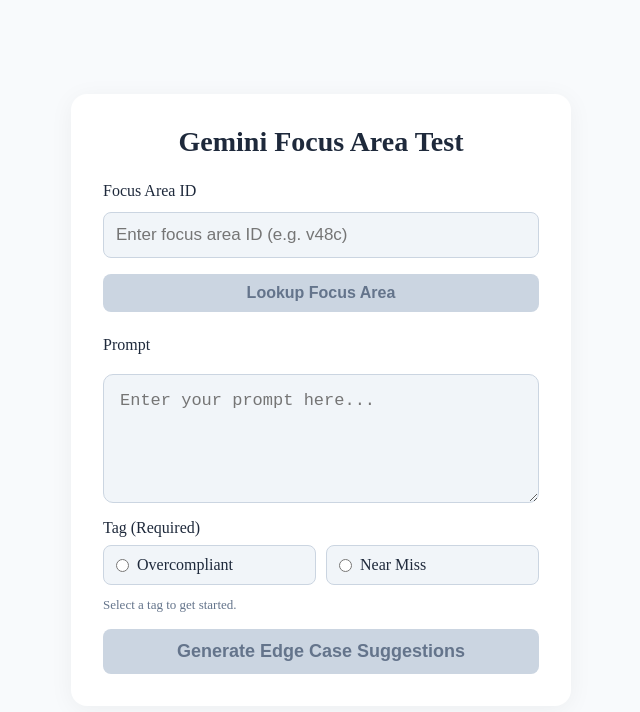
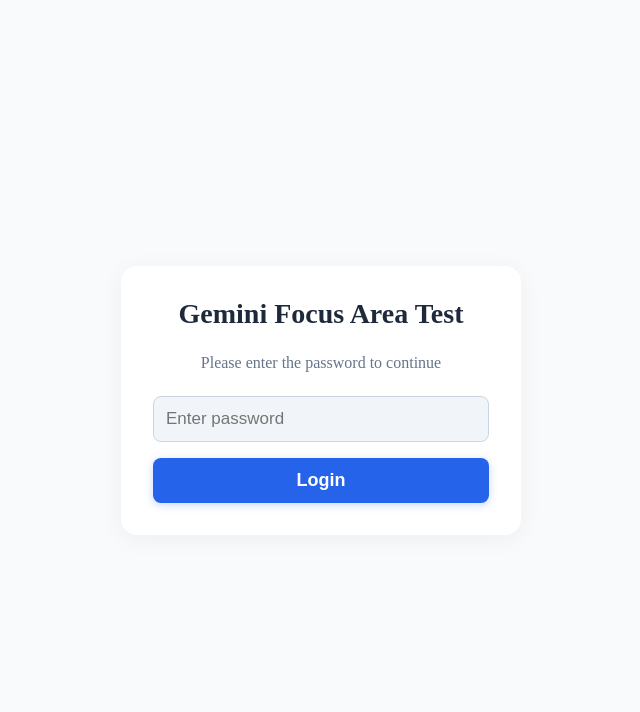
Before and after one commit to kdesh0399/prompt_suggestions, a Next.js app: page / in a window 1280 px wide. Shown: the top 712 px of the page, without its empty margins (319-959 px from the left). Built offline with nearby package versions, Linux system fonts and the light colour scheme.

Commit message:
Add password protection and improve focus area ID handling with square brackets

```diff
--- a/app/api/focus-summary/route.ts
+++ b/app/api/focus-summary/route.ts
@@ -11,6 +11,11 @@
   return { id: match[1].replace(/^\^/, ''), summary: match[2] };
 }
 
+// Clean the focus area ID by removing square brackets and caret if present
+function cleanFocusId(id: string) {
+  return id.replace(/\[|\]|\^/g, '').trim();
+}
+
 export async function GET(req: NextRequest) {
   const { searchParams } = new URL(req.url);
   const id = searchParams.get('id');
@@ -21,7 +26,10 @@
   try {
     const file = fs.readFileSync(CSV_PATH, 'utf8');
     const lines = file.split(/\r?\n/).slice(1); // skip header
-    const cleanInputId = id.replace(/^\^/, '').toLowerCase();
+
+    // Clean the input ID by removing square brackets and the caret
+    const cleanInputId = cleanFocusId(id).toLowerCase();
+
     for (const line of lines) {
       if (!line.trim()) continue;
       const parsed = parseCSVLine(line);
--- a/app/page.tsx
+++ b/app/page.tsx
@@ -1,5 +1,5 @@
 "use client";
-import React, { useState } from "react";
+import React, { useState, useEffect } from "react";
 // Remove unused import
 // import Image from "next/image";
 import styles from "./page.module.css";
@@ -25,6 +25,19 @@
   const [isEditingPrompt, setIsEditingPrompt] = useState(false);
   const [editableResponse, setEditableResponse] = useState("");
 
+  // Password protection states
+  const [isAuthenticated, setIsAuthenticated] = useState(false);
+  const [password, setPassword] = useState("");
+  const [passwordError, setPasswordError] = useState<string | null>(null);
+
+  // Check for stored authentication on component mount
+  useEffect(() => {
+    const authStatus = localStorage.getItem('gemini_authenticated');
+    if (authStatus === 'true') {
+      setIsAuthenticated(true);
+    }
+  }, []);
+
   // Theme colors
   const colors = {
     primary: "#2563eb",
@@ -47,6 +60,26 @@
     summaryBg: "#f1f5f9",
   };
 
+  // Clean the focus area ID by removing square brackets if present
+  const cleanFocusId = (id: string) => {
+    return id.replace(/\[|\]/g, '').trim();
+  };
+
+  const handlePasswordSubmit = (e: React.FormEvent) => {
+    e.preventDefault();
+    setPasswordError(null);
+
+    // Simple password check - in a real app, this would be handled server-side
+    const correctPassword = "Gemini2024"; // This would normally be stored securely
+
+    if (password === correctPassword) {
+      setIsAuthenticated(true);
+      localStorage.setItem('gemini_authenticated', 'true');
+    } else {
+      setPasswordError("Incorrect password. Please try again.");
+    }
+  };
+
   const handleIdSubmit = async (e: React.FormEvent) => {
     e.preventDefault();
     setSummary(null);
@@ -56,8 +89,12 @@
     setPrompt("");
     setCurrentStep('input');
     setFetchingSummary(true);
+
+    // Clean the focus ID to remove square brackets if present
+    const cleanedId = cleanFocusId(focusId);
+
     try {
-      const res = await fetch(`/api/focus-summary?id=${encodeURIComponent(focusId.trim())}`);
+      const res = await fetch(`/api/focus-summary?id=${encodeURIComponent(cleanedId)}`);
       const data = await res.json();
       if (!res.ok) {
         setSummaryError(data.error || "Unknown error");
@@ -224,6 +261,74 @@
     setCurrentStep('input');
   };
 
+  const handleLogout = () => {
+    setIsAuthenticated(false);
+    localStorage.removeItem('gemini_authenticated');
+  };
+
+  // Render password form if not authenticated
+  if (!isAuthenticated) {
+    return (
+      <div style={{ minHeight: "100vh", background: colors.background, display: "flex", alignItems: "center", justifyContent: "center", padding: "20px 0" }}>
+        <div style={{
+          width: "100%",
+          maxWidth: 400,
+          background: colors.cardBg,
+          borderRadius: 16,
+          boxShadow: "0 4px 24px rgba(0,0,0,0.05)",
+          padding: 32,
+          display: "flex",
+          flexDirection: "column",
+          gap: 24,
+        }}>
+          <h2 style={{ textAlign: "center", fontWeight: 700, fontSize: 28, margin: 0, color: colors.text }}>Gemini Focus Area Test</h2>
+          <p style={{ textAlign: "center", color: colors.textLight, margin: 0 }}>Please enter the password to continue</p>
+
+          <form onSubmit={handlePasswordSubmit} style={{ display: "flex", flexDirection: "column", gap: 12 }}>
+            <input
+              type="password"
+              value={password}
+              onChange={(e) => setPassword(e.target.value)}
+              placeholder="Enter password"
+              style={{
+                width: "100%",
+                padding: 12,
+                fontSize: 17,
+                borderRadius: 8,
+                border: `1px solid ${colors.inputBorder}`,
+                background: colors.inputBg,
+                color: colors.text,
+                marginBottom: 4,
+                boxSizing: "border-box"
+              }}
+              required
+            />
+
+            <button
+              type="submit"
+              style={{
+                padding: "12px 0",
+                fontSize: 18,
+                fontWeight: 600,
+                borderRadius: 8,
+                border: "none",
+                background: colors.primary,
+                color: "white",
+                cursor: "pointer",
+                transition: "background 0.2s",
+                boxShadow: "0 2px 8px rgba(37, 99, 235, 0.25)"
+              }}
+            >
+              Login
+            </button>
+          </form>
+
+          {passwordError && <div style={{ color: "white", background: colors.error, padding: 12, borderRadius: 8, fontWeight: 500 }}>{passwordError}</div>}
+        </div>
+      </div>
+    );
+  }
+
   return (
     <div style={{ minHeight: "100vh", background: colors.background, display: "flex", alignItems: "center", justifyContent: "center", padding: "20px 0" }}>
       <div style={{
@@ -237,7 +342,25 @@
         flexDirection: "column",
         gap: 24,
       }}>
-        <h2 style={{ textAlign: "center", fontWeight: 700, fontSize: 28, margin: 0, color: colors.text }}>Gemini Focus Area Test</h2>
+        <div style={{ display: "flex", justifyContent: "space-between", alignItems: "center" }}>
+          <h2 style={{ textAlign: "center", fontWeight: 700, fontSize: 28, margin: 0, color: colors.text }}>Gemini Focus Area Test</h2>
+          <button
+            onClick={handleLogout}
+            style={{
+              background: "transparent",
+              border: "none",
+              color: colors.textLight,
+              fontSize: 14,
+              cursor: "pointer",
+              padding: "4px 8px",
+              borderRadius: 4,
+              transition: "background 0.2s",
+            }}
+            title="Logout"
+          >
+            Logout
+          </button>
+        </div>
 
         {/* Step 1: Focus Area ID and Prompt Input */}
         {currentStep === 'input' && (
@@ -249,7 +372,7 @@
                 type="text"
                 value={focusId}
                 onChange={e => setFocusId(e.target.value)}
-                placeholder="Enter focus area ID (e.g. v48c)"
+                placeholder="Enter focus area ID (e.g. ^bz0o or [^bz0o])"
                 style={{
                   width: "100%",
                   padding: 12,
@@ -264,6 +387,9 @@
                 disabled={fetchingSummary}
                 required
               />
+              <span style={{ fontSize: 13, color: colors.textLight, marginBottom: 8 }}>
+                You can enter the ID with or without square brackets (e.g., ^bz0o or [^bz0o])
+              </span>
               <button
                 type="submit"
                 disabled={fetchingSummary || !focusId.trim()}
```
